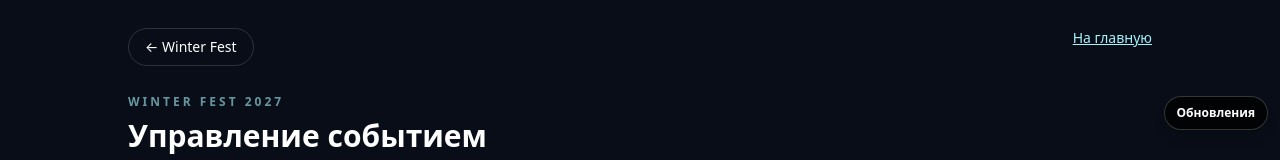
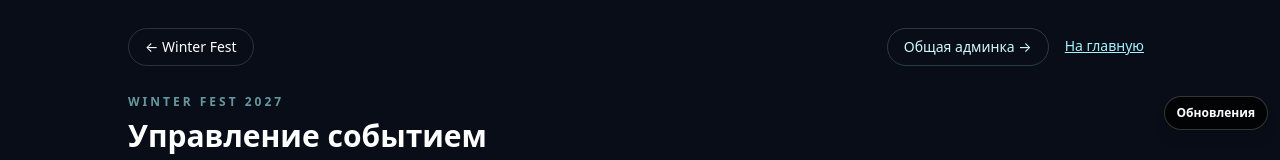
Before and after one commit to tgzaccsorig/tiktok-mod-web, a Next.js app: page /winter-fest/admin in a window 1280 px wide. Shown: the top 160 px of the page. Built offline with nearby package versions, Linux system fonts and the light colour scheme; no server answers.

Commit message:
Link Winter Fest admin to site-wide admin center

```diff
--- a/src/app/winter-fest/admin/page.tsx
+++ b/src/app/winter-fest/admin/page.tsx
@@ -80,7 +80,7 @@ export default function WinterFestAdminPage() {
   return (
     <main data-theme={store.settings.theme} className="winter-admin-page h-dvh max-h-dvh min-h-0 overflow-y-auto overscroll-y-contain touch-pan-y bg-[#080d17] px-4 py-7 text-white sm:px-6">
       <div className="mx-auto max-w-5xl">
-        <div className="flex justify-between gap-3"><Link href="/winter-fest" className="rounded-full border border-white/15 px-4 py-2 text-sm">← Winter Fest</Link><Link href="/" className="text-sm text-cyan-200 underline">На главную</Link></div>
+        <div className="flex flex-wrap justify-between gap-3"><Link href="/winter-fest" className="rounded-full border border-white/15 px-4 py-2 text-sm">← Winter Fest</Link><div className="flex gap-2"><Link href="/admin" className="rounded-full border border-cyan-200/20 px-4 py-2 text-sm text-cyan-100">Общая админка →</Link><Link href="/" className="px-2 py-2 text-sm text-cyan-200 underline">На главную</Link></div></div>
         <header className="mt-7"><p className="text-xs font-bold uppercase tracking-[0.25em] text-cyan-200/60">Winter Fest 2027</p><h1 className="mt-2 text-3xl font-black">Управление событием</h1><p className="mt-2 text-sm text-white/45">Доступ только для аккаунтов с серверной ролью app_metadata.role = admin.</p></header>
         {error && <p role="alert" className="mt-5 rounded-xl border border-red-300/20 bg-red-300/5 p-3 text-sm text-red-100">{error}</p>}
         {message && <p role="status" className="mt-5 rounded-xl border border-emerald-300/20 bg-emerald-300/5 p-3 text-sm text-emerald-100">{message}</p>}
```
